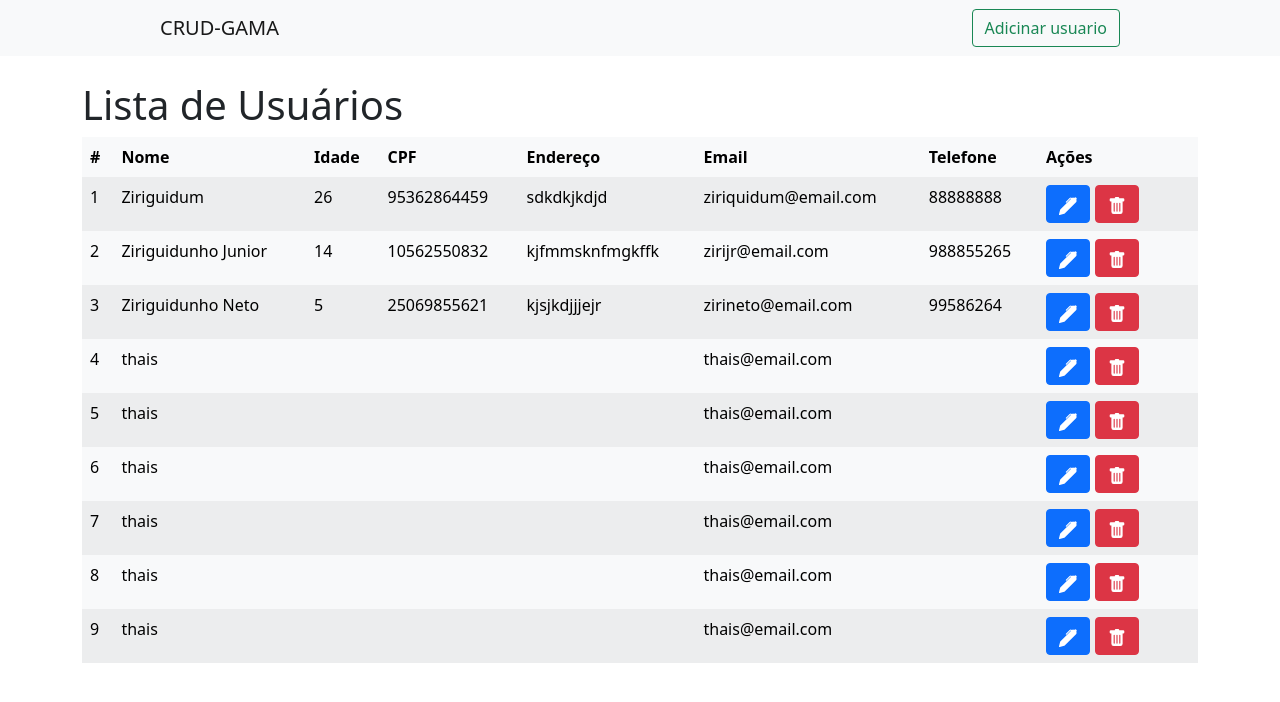
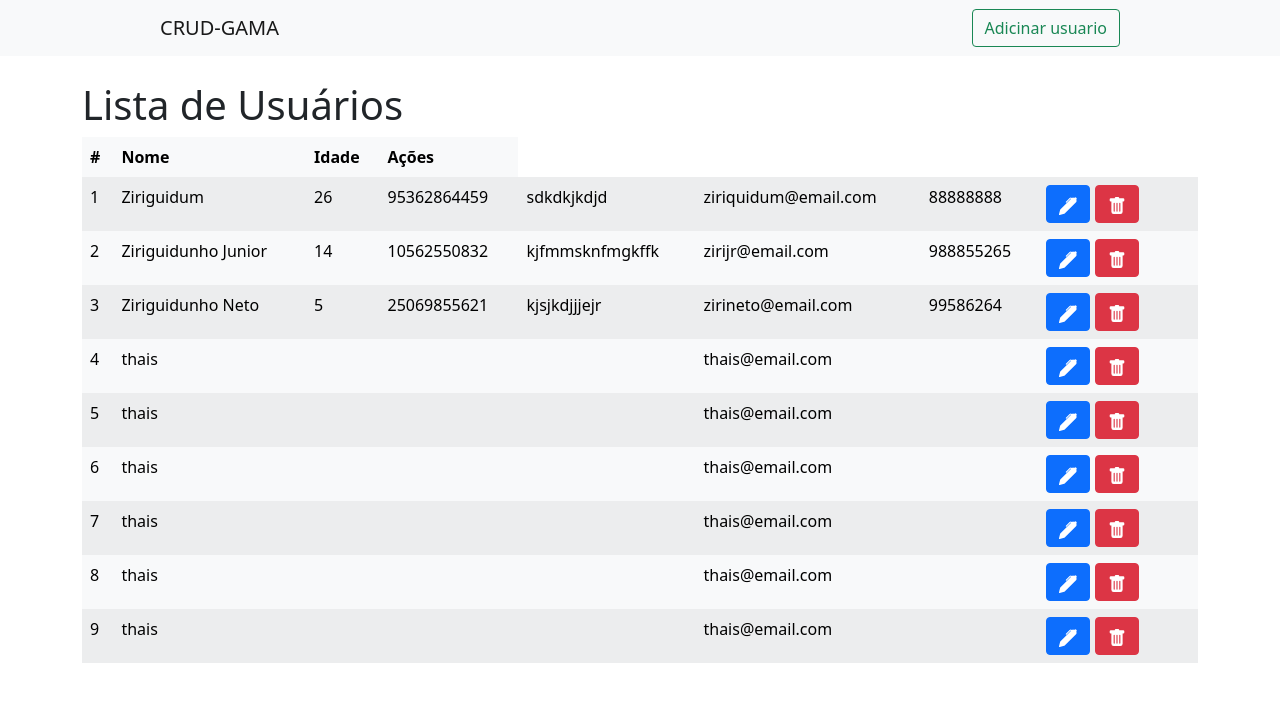
Before and after one commit to thaispsc/crud-gama, a React (Vite) app: page / in a window 1280 px wide. Shown: the top 702 px of the page. Built offline with nearby package versions, Linux system fonts and the light colour scheme; data requests are answered from the project's data file.

Commit message:
atualização Props UserTable

```diff
--- a/src/components/UserTable/index.tsx
+++ b/src/components/UserTable/index.tsx
@@ -7,25 +7,22 @@ interface UserTableProps {
     users: User[];
     onDelete: (id: number) => void;
     onClick: (user: User) => void;
-    dados: string[];
 }
 
 const UserTable: React.FC<UserTableProps> = ({
     users,
     onDelete,
-    onClick,
-    dados
+    onClick
 }) => {
   return (
     <Container fluid="sm" style={{marginTop: 25}}>
     <h1>Lista de Usuários</h1>
     <Table striped borderless responsive hover variant="light">
-      <thead>
+    <thead>
         <tr>
-        <th>#</th>
-          {dados.map(dado => (
-            <th>{dado}</th>
-          ))}
+          <th>#</th>
+          <th>Nome</th>
+          <th>Idade</th>
           <th>Ações</th>
         </tr>
       </thead>
--- a/src/pages/Users/index.tsx
+++ b/src/pages/Users/index.tsx
@@ -95,7 +95,6 @@ function User(): JSX.Element {
       onClick={handleOpenEditUserModal}
         users={userList}
         onDelete={handleDeleteUser}
-        dados = {['Nome', 'Idade', 'CPF', 'Endereço', 'Email', 'Telefone' ]}
       />
       {/*Modal de criação do usuario*/}
       <ModalCreateUser
```
